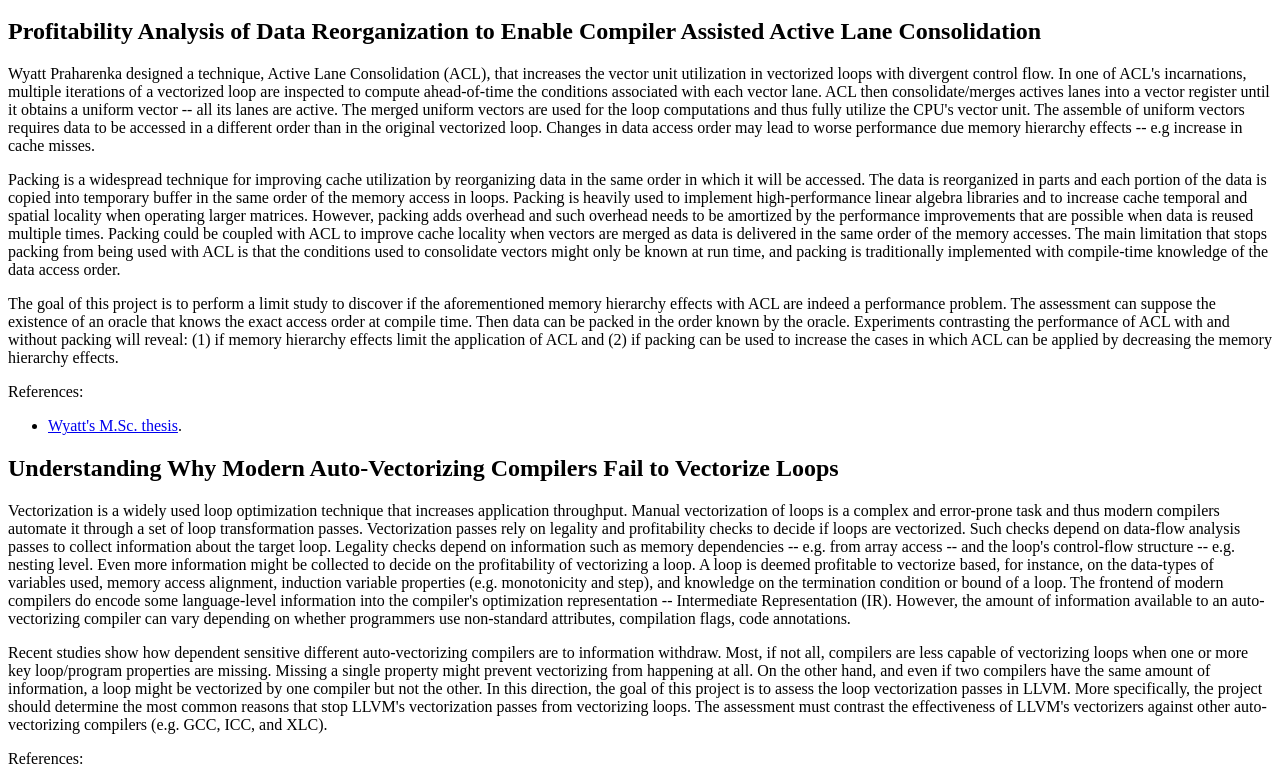
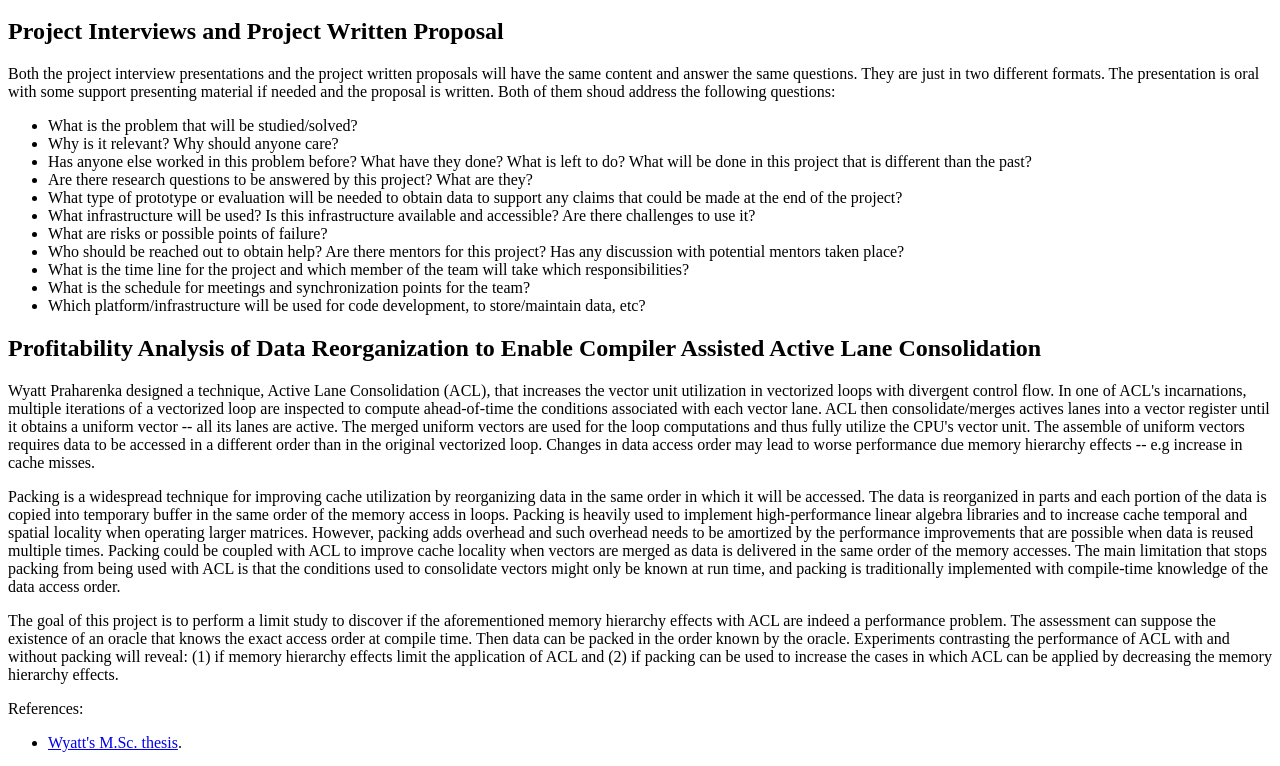
Before and after one commit to cmput680-f21/CourseProjects, a plain HTML site: page docs/index.html in a window 1280 px wide. Shown: the part 48-814 px from the top of the page. Drawn offline with Linux system fonts and the light colour scheme.

Commit message:
added guidelines for project interviews and proposal

```diff
--- a/docs/index.html
+++ b/docs/index.html
@@ -1,4 +1,22 @@
 <h1>CMPUT 680 Projects</h1>
+
+<h2>Project Interviews and Project Written Proposal</h2>
+
+<p>Both the project interview presentations and the project written proposals will have the same content and answer the same questions. They are just in two different formats. The presentation is oral with some support presenting material if needed and the proposal is written. Both of them shoud address the following questions:</p>
+
+<ul>
+<li>What is the problem that will be studied/solved?</li>
+<li>Why is it relevant? Why should anyone care?</li>
+<li>Has anyone else worked in this problem before? What have they done? What is left to do? What will be done in this project that is different than the past?</li>
+<li>Are there research questions to be answered by this project? What are they?</li>
+<li>What type of prototype or evaluation will be needed to obtain data to support any claims that could be made at the end of the project?</li>
+<li>What infrastructure will be used? Is this infrastructure available and accessible? Are there challenges to use it?</li>
+<li>What are risks or possible points of failure?</li>
+<li>Who should be reached out to obtain help? Are there mentors for this project? Has any discussion with potential mentors taken place?</li>
+<li>What is the time line for the project and which member of the team will take which responsibilities?</li>
+<li>What is the schedule for meetings and synchronization points for the team?</li>
+<li>Which platform/infrastructure will be used for code development, to store/maintain data, etc?</li>
+</ul>
 
 <h2>Profitability Analysis of Data Reorganization to Enable Compiler Assisted Active Lane Consolidation</h2>
 
```
Also changed, not shown: 1 other file.
